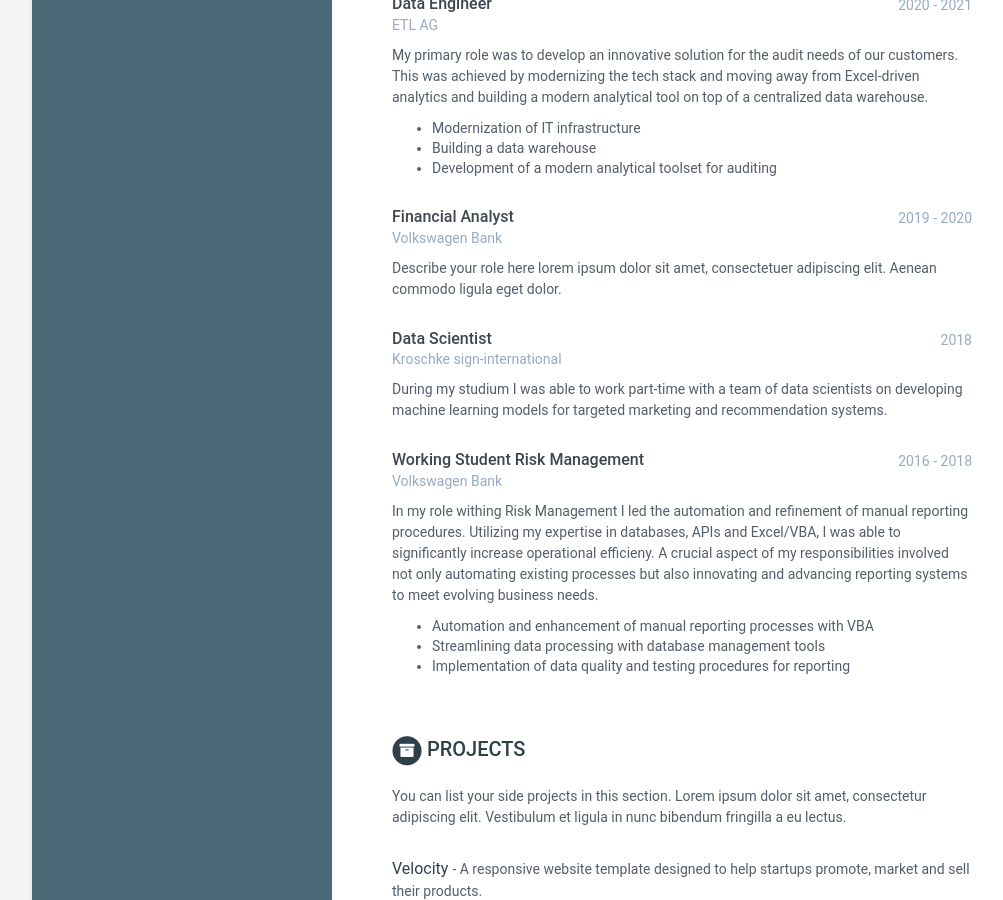
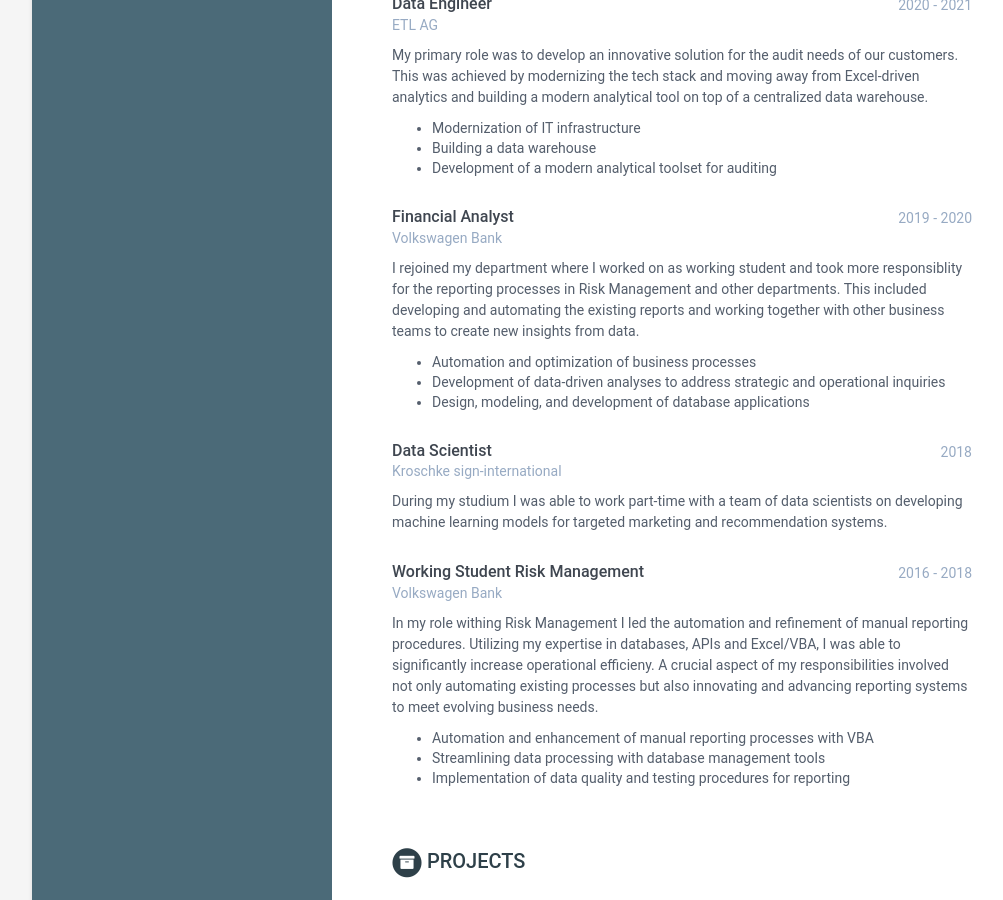
Before and after one commit to acrede/acrede.github.io, a Jekyll site: the page built from index.html, in a window 1280 px wide and 900 px high, scrolled down 1311 px. Shown: the whole window, without its empty margins (108-1111 px from the left). Built offline with Jekyll 4.4.1, drawn with Linux system fonts in a browser that asks for light colours.

Commit message:
data analyst description added

```diff
--- a/_data/data.yml
+++ b/_data/data.yml
@@ -137,8 +137,14 @@ experiences:
         time: 2019 - 2020
         company: Volkswagen Bank
         details: |
-          Describe your role here lorem ipsum dolor sit amet, consectetuer
-          adipiscing elit. Aenean commodo ligula eget dolor.
+          I rejoined my department where I worked on as working student and took more
+          responsiblity for the reporting processes in Risk Management and other departments.
+          This included developing and automating the existing reports and working together
+          with other business teams to create new insights from data.
+
+          - Automation and optimization of business processes
+          - Development of data-driven analyses to address strategic and operational inquiries
+          - Design, modeling, and development of database applications
 
       - role: Data Scientist
         time: 2018
```
